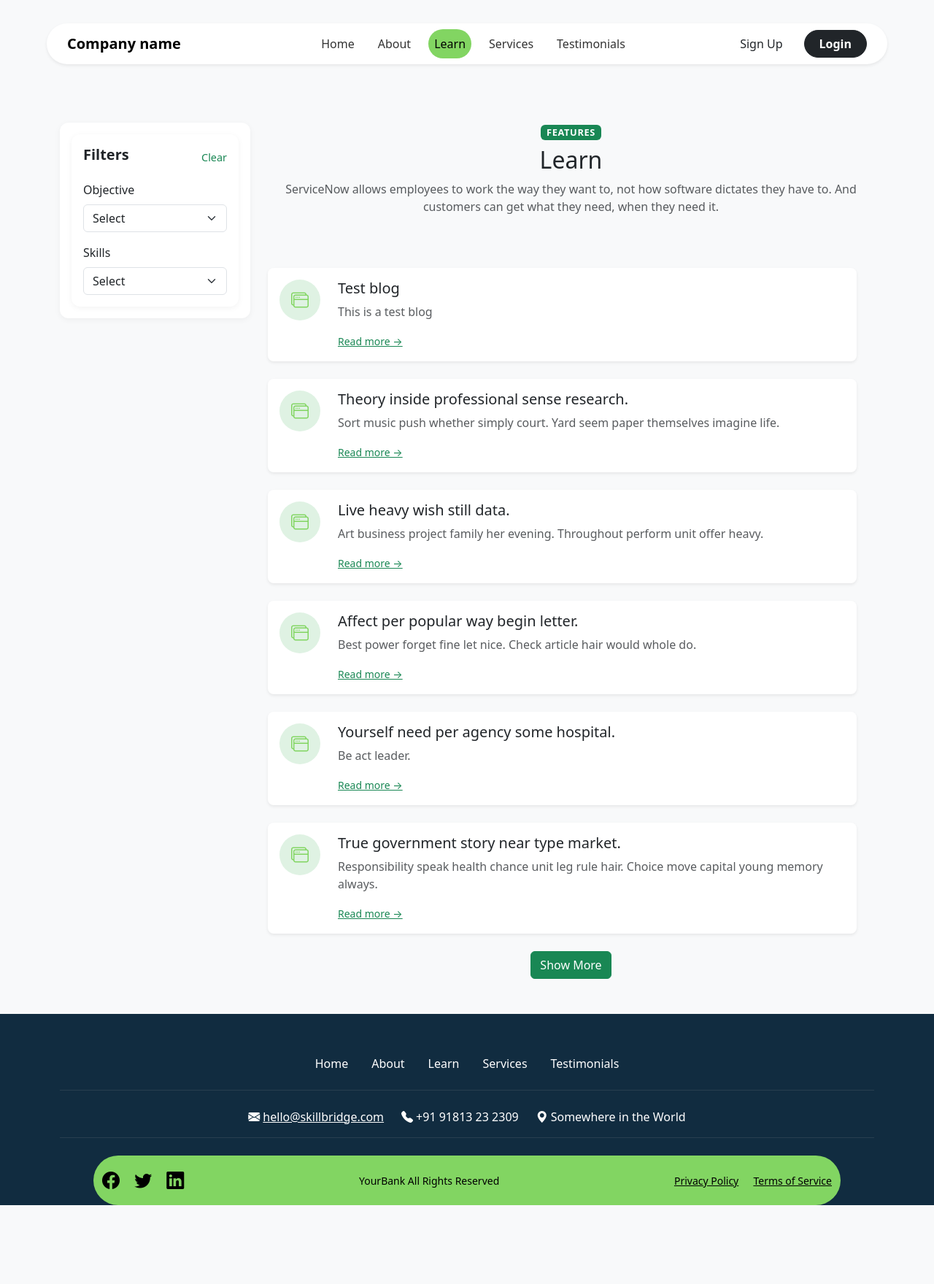
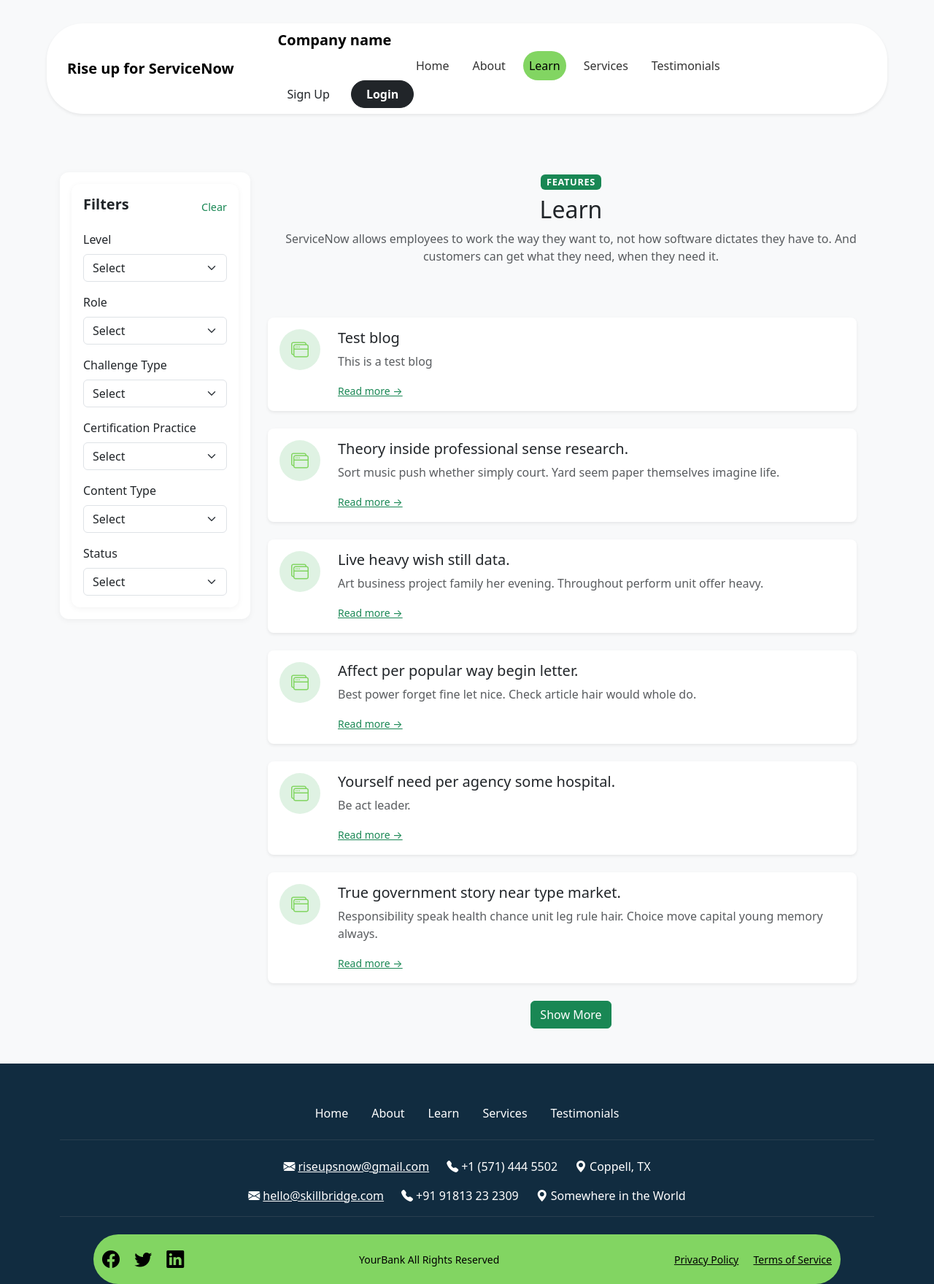
Before and after one commit to Lovesh1803/ServiceNowPortfWeb, a Django app: page /blogs/ in a window 1280 px wide. Shown: the whole page at 73% size. Before the commit the page ends 1651 px from the top, so only its background shows below. Run offline with Django 5.2, Linux system fonts and the light colour scheme; data comes from the database, SQL or seed files in the repository; data that the repository does not hold is empty.

Commit message:
Desc: Adding more filters for blog.

```diff
--- a/servicenowport/blog/templates/blog/blog_list.html
+++ b/servicenowport/blog/templates/blog/blog_list.html
@@ -64,53 +64,87 @@
         <a href="{% url 'blog:list' %}" class="clear-filters text-success">Clear</a>
       </div>
 
-          <!-- Objective dropdown -->
+      <!-- Level filter -->
       <div class="filter-group mt-3">
-            <label for="filterObjective">Objective</label>
-            <select
-              id="filterObjective"
-              name="objective"
-              class="form-select"
-              onchange="this.form.submit()"
-            >
+        <label for="filterLevel">Level</label>
+        <select id="filterLevel" name="level" class="form-select" onchange="this.form.submit()">
           <option value="">Select</option>
-              {% for obj in objectives %}
-                <option
-                  value="{{ obj.id }}"
-                  {% if obj.id|stringformat:"s" in selected_objectives %}selected{% endif %}
-                >
-                  {{ obj.name }}
+          {% for level in levels %}
+            <option value="{{ level.id }}" {% if level.id|stringformat:"s" in selected_levels %}selected{% endif %}>
+              {{ level.name }}
             </option>
           {% endfor %}
         </select>
       </div>
 
-
-          <!-- Skills select -->
+      <!-- Role filter -->
       <div class="filter-group mt-3">
-            <label for="filterSkill">Skills</label>
-            <select
-              id="filterSkill"
-              name="skill"
-              class="form-select"
-              onchange="this.form.submit()"
-            >
+        <label for="filterRole">Role</label>
+        <select id="filterRole" name="role" class="form-select" onchange="this.form.submit()">
           <option value="">Select</option>
-              {% for skill in skills %}
-                <option
-                  value="{{ skill.id }}"
-                  {% if skill.id|stringformat:"s" in selected_skills %}selected{% endif %}
-                >
-                  {{ skill.name }}
+          {% for role in roles %}
+            <option value="{{ role.id }}" {% if role.id|stringformat:"s" in selected_roles %}selected{% endif %}>
+              {{ role.name }}
             </option>
           {% endfor %}
         </select>
-
       </div>
 
+      <!-- Challenge Type filter -->
+      <div class="filter-group mt-3">
+        <label for="filterChallenge">Challenge Type</label>
+        <select id="filterChallenge" name="challenge_type" class="form-select" onchange="this.form.submit()">
+          <option value="">Select</option>
+          {% for challenge in challenge_types %}
+            <option value="{{ challenge.id }}" {% if challenge.id|stringformat:"s" in selected_challenges %}selected{% endif %}>
+              {{ challenge.name }}
+            </option>
+          {% endfor %}
+        </select>
+      </div>
+
+      <!-- Certification Practice filter -->
+      <div class="filter-group mt-3">
+        <label for="filterCert">Certification Practice</label>
+        <select id="filterCert" name="certification_practice" class="form-select" onchange="this.form.submit()">
+          <option value="">Select</option>
+          {% for cert in certification_practices %}
+            <option value="{{ cert.id }}" {% if cert.id|stringformat:"s" in selected_cert_prac %}selected{% endif %}>
+              {{ cert.name }}
+            </option>
+          {% endfor %}
+        </select>
+      </div>
+
+      <!-- Content Type filter -->
+<div class="filter-group mt-3">
+  <label for="filterContentType">Content Type</label>
+  <select id="filterContentType" name="content_type" class="form-select" onchange="this.form.submit()">
+    <option value="">Select</option>
+    {% for ct in content_types %}
+      <option value="{{ ct.id }}" {% if ct.id|stringformat:"s" in selected_content_types %}selected{% endif %}>
+        {{ ct.name }}
+      </option>
+    {% endfor %}
+  </select>
+</div>
+
+<!-- Status filter -->
+<div class="filter-group mt-3">
+  <label for="filterStatus">Status</label>
+  <select id="filterStatus" name="status" class="form-select" onchange="this.form.submit()">
+    <option value="">Select</option>
+    {% for status in statuses %}
+      <option value="{{ status.id }}" {% if status.id|stringformat:"s" in selected_statuses %}selected{% endif %}>
+        {{ status.name }}
+      </option>
+    {% endfor %}
+  </select>
+</div>
     </div>
   </form>
 </aside>
+
 
       <!-- Main Content -->
       <main class="col-lg-9">
--- a/servicenowport/blog/views.py
+++ b/servicenowport/blog/views.py
@@ -1,5 +1,5 @@
 from django.shortcuts import redirect, render, get_object_or_404
-from .models import Blog, Objective, Product, Level, Role, Skill, Comment
+from .models import Blog, Level, Role, ChallengeType, CertificationPractice, ContentType, Status
 from .forms import CommentForm
 from django.contrib import messages
 from django.urls import reverse
@@ -12,35 +12,40 @@ def blog_list(request):
     blogs = Blog.objects.all()
 
     # Get raw lists from GET
-    raw_objectives = request.GET.getlist('objective')
-    raw_products   = request.GET.getlist('product')
-    raw_levels     = request.GET.getlist('level')
-    raw_roles      = request.GET.getlist('role')
-    raw_skills     = request.GET.getlist('skill')
+    raw_levels       = request.GET.getlist('level')
+    raw_roles        = request.GET.getlist('role')
+    raw_challenges   = request.GET.getlist('challenge_type')
+    raw_cert_prac    = request.GET.getlist('certification_practice')
+    raw_content_types = request.GET.getlist('content_type')
+    raw_statuses      = request.GET.getlist('status')
 
-    # Clean them: only keep strings that are all digits
-    selected_objectives = [v for v in raw_objectives if v.isdigit()]
-    selected_products   = [v for v in raw_products   if v.isdigit()]
-    selected_levels     = [v for v in raw_levels     if v.isdigit()]
-    selected_roles      = [v for v in raw_roles      if v.isdigit()]
-    selected_skills     = [v for v in raw_skills     if v.isdigit()]
 
-    # apply filters only if user selected something
-    if selected_objectives:
-        blogs = blogs.filter(objectives__id__in=selected_objectives)
-    if selected_products:
-        blogs = blogs.filter(products__id__in=selected_products)
+    # Clean them
+    selected_levels       = [v for v in raw_levels if v.isdigit()]
+    selected_roles        = [v for v in raw_roles if v.isdigit()]
+    selected_challenges   = [v for v in raw_challenges if v.isdigit()]
+    selected_cert_prac    = [v for v in raw_cert_prac if v.isdigit()]
+    selected_content_types = [v for v in raw_content_types if v.isdigit()]
+    selected_statuses      = [v for v in raw_statuses if v.isdigit()]
+
+    # Apply filters
     if selected_levels:
         blogs = blogs.filter(levels__id__in=selected_levels)
     if selected_roles:
         blogs = blogs.filter(roles__id__in=selected_roles)
-    if selected_skills:
-        blogs = blogs.filter(skills__id__in=selected_skills)
+    if selected_challenges:
+        blogs = blogs.filter(challenge_types__id__in=selected_challenges)
+    if selected_cert_prac:
+        blogs = blogs.filter(certification_practices__id__in=selected_cert_prac)
+    if selected_content_types:
+        blogs = blogs.filter(content_types__id__in=selected_content_types)
+    if selected_statuses:
+        blogs = blogs.filter(statuses__id__in=selected_statuses)
 
     blogs = blogs.distinct()
 
+    # Pagination logic
     per_page = 6
-    # Safely parse page parameter
     page_param = request.GET.get('page', '1')
     try:
         page = int(page_param)
@@ -49,31 +54,30 @@ def blog_list(request):
     except ValueError:
         page = 1
 
-    # Calculate how many items to show
     limit = per_page * page
-
-    limit_blogs     = blogs[:limit]
-
+    limit_blogs = blogs[:limit]
     total_blogs = blogs.count()
-
-    has_next    = total_blogs > limit
+    has_next = total_blogs > limit
     next_page = page + 1
 
     return render(request, 'blog/blog_list.html', {
         'blogs': limit_blogs,
         'has_next': has_next,
         'next_page': next_page,
-        'objectives': Objective.objects.all(),
-        'products':   Product.objects.all(),
-        'levels':     Level.objects.all(),
-        'roles':      Role.objects.all(),
-        'skills':     Skill.objects.all(),
-        # pass the raw selected lists for template checks
-        'selected_objectives': selected_objectives,
-        'selected_products':   selected_products,
-        'selected_levels':     selected_levels,
-        'selected_roles':      selected_roles,
-        'selected_skills':     selected_skills,
+        'levels': Level.objects.all(),
+        'roles': Role.objects.all(),
+        'challenge_types': ChallengeType.objects.all(),
+        'certification_practices': CertificationPractice.objects.all(),
+        'content_types': ContentType.objects.all(),
+        'statuses': Status.objects.all(),
+
+        # selected filter ids for template rendering
+        'selected_levels': selected_levels,
+        'selected_roles': selected_roles,
+        'selected_challenges': selected_challenges,
+        'selected_cert_prac': selected_cert_prac,
+        'selected_content_types': selected_content_types,
+        'selected_statuses': selected_statuses,
     })
 
 def blog_detail(request, slug):
--- a/servicenowport/core/templates/core/home.html
+++ b/servicenowport/core/templates/core/home.html
@@ -45,10 +45,10 @@
 <section id="hero" class="py-5 text-center bg-light">
   <div class="container">
     <h1 class="display-5 fw-bold">
-      Level-up your Tech Game with Real-world Guidance
+      Level Up Your ServiceNow Skills – One Module, One Mission at a Time.
     </h1>
     <p class="small text-muted mb-4">
-      Learn ServiceNow, .NET, Salesforce & beyond through hands-on lessons, snippets, and pro tips—all in one hub.
+      Learn ServiceNow, .NET, Salesforce & beyond through hands‑on lessons, code snippets, and pro tips – all in one hub.
     </p>
     <a href="{% url 'sign_up' %}" class="btn btn-dark btn-pill px-5 py-2 mb-5">
       Signup
--- a/servicenowport/templates/base.html
+++ b/servicenowport/templates/base.html
@@ -116,6 +116,9 @@
   </script>
   <body class="d-flex flex-column min-vh-100 bg-light">
     <nav class="navbar navbar-expand-lg navbar-custom shadow-sm py-2">
+  <div class="container">
+
+    <a class="navbar-brand fw-bold me-5" href="{% url 'home' %}">Rise up for ServiceNow</a>
       <div class="container">
         <a class="navbar-brand fw-bold me-5" href="{% url 'home' %}"
           >Company name</a
@@ -225,6 +228,21 @@
 
           <hr class="border-secondary mb-4" />
 
+      <!-- Contact info with icons -->
+      <p class="mb-3 d-flex justify-content-center align-items-center flex-wrap gap-4">
+        <span class="d-flex align-items-center gap-1">
+          <i class="bi bi-envelope-fill"></i>
+          <a href="mailto:riseupsnow@gmail.com" class="text-white">riseupsnow@gmail.com</a>
+        </span>
+        <span class="d-flex align-items-center gap-1">
+          <i class="bi bi-telephone-fill"></i>
+          <span>+1 (571) 444 5502</span>
+        </span>
+        <span class="d-flex align-items-center gap-1">
+          <i class="bi bi-geo-alt-fill"></i>
+          <span>Coppell, TX</span>
+        </span>
+      </p>
           <!-- Contact info with icons -->
           <p
             class="mb-3 d-flex justify-content-center align-items-center flex-wrap gap-4"
```
Also changed, not shown: servicenowport/blog/admin.py (+19 -5 lines), servicenowport/blog/models.py (+26 -21 lines), servicenowport/core/templates/core/about.html (+4 -5 lines), servicenowport/core/views.py (+48 -34 lines), servicenowport/blog/migrations/0003_rename_product_certificationpractice_and_more.py (added), servicenowport/blog/migrations/0004_status_rename_contenttypestatus_contenttype_and_more.py (added), servicenowport/static/images/feature_fifth.png (added), servicenowport/static/images/feature_forth.png (added), servicenowport/static/images/feature_one.png, servicenowport/static/images/feature_sixth.png (added), servicenowport/static/images/feature_third.png, servicenowport/static/images/feature_two.png. Lines whose indentation alone changed are shown as unchanged.
